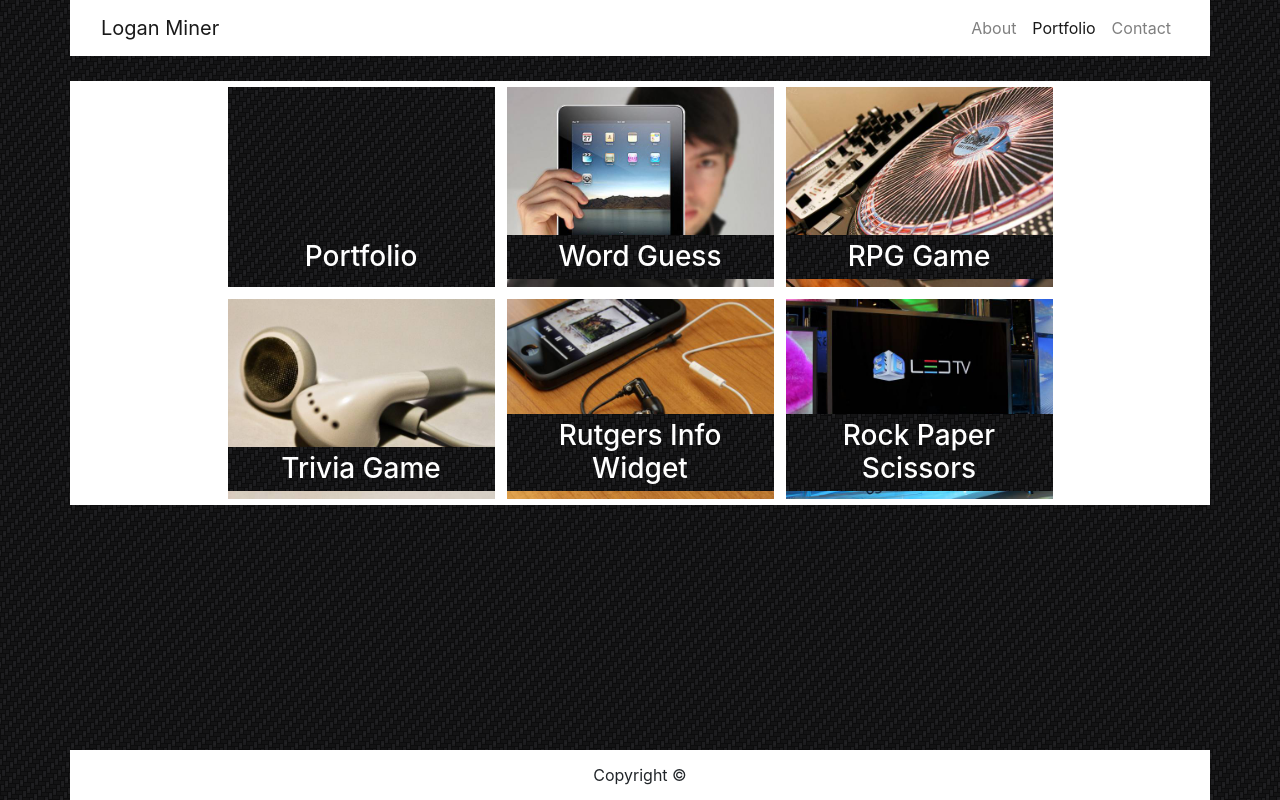
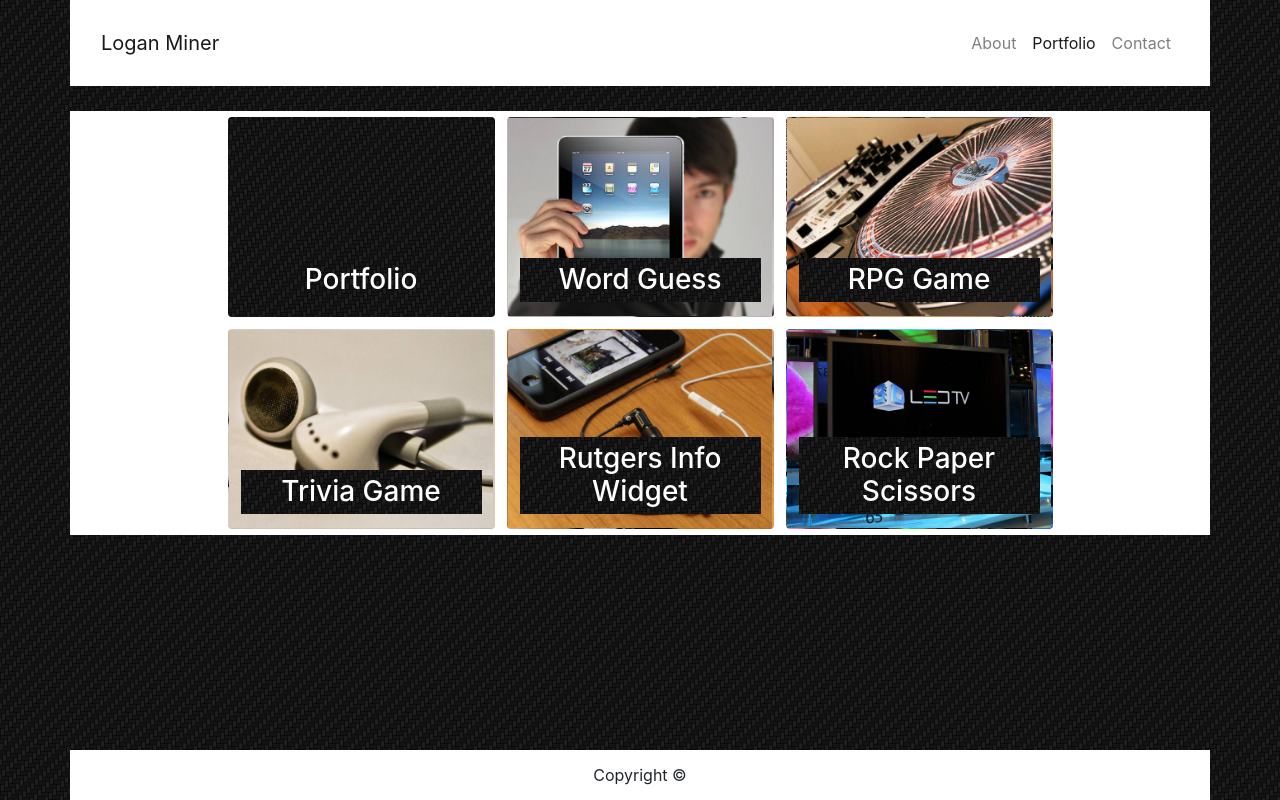
Before and after one commit to lrminer/Bootstrap-Portfolio, a plain HTML site: page portfolio.html in a window 1280 px wide. Drawn offline with nearby package versions, Linux system fonts and the light colour scheme.

Commit message:
added rounded 'buttons' on portfolio

```diff
--- a/assets/css/style.css
+++ b/assets/css/style.css
@@ -21,10 +21,15 @@ p {
 
 h1 {
 
-    color: #4aaaa5;
+    color: #007bff;
     padding: 15px 15px 0px;
 
 
+}
+
+.yourname {
+    color: #007bff;
+    padding: 20px 0px;
 }
 
 .img-profile {
@@ -68,7 +73,7 @@ h1 {
  {
     height: 200px;
     width: 267px;
-    background: #4aaaa5;
+    background: #007bff;
     margin: 6px;
 
 
--- a/portfolio.html
+++ b/portfolio.html
@@ -49,29 +49,29 @@
 
 
 
-                        <a href="#"><div class="work0 d-flex align-items-end justify-content-center ">
+                        <a href="#"><div class="work0 btn btn-link d-flex align-items-end justify-content-center ">
                             <h3 class="carbon-fiber0">Portfolio</h3>
                         </div></a>
 
 
-                       <a href="#"><div class="work1 d-flex align-items-end justify-content-center">
+                       <a href="#"><div class="work1 btn btn-link d-flex align-items-end justify-content-center">
                             <h3 class="carbon-fiber">Word Guess</h3>
                         </div></a>
 
 
-                        <a href="#"><div class="work2 d-flex align-items-end justify-content-center">
+                        <a href="#"><div class="work2 btn btn-link d-flex align-items-end justify-content-center">
                             <h3 class="carbon-fiber">RPG Game</h3>
                         </div></a>
 
-                        <a href="#"><div class="work3 d-flex align-items-end justify-content-center">
+                        <a href="#"><div class="work3 btn btn-link d-flex align-items-end justify-content-center">
                             <h3 class="carbon-fiber">Trivia Game</h3>
                         </div></a>
 
-                        <a href="#"><div class="work4 d-flex align-items-end justify-content-center">
+                        <a href="#"><div class="work4 btn btn-link d-flex align-items-end justify-content-center">
                             <h3 class="carbon-fiber">Rutgers Info Widget</h3>
                         </div></a>
 
-                        <a href="#"><div class="work5 d-flex align-items-end justify-content-center">
+                        <a href="#"><div class="work5 btn btn-link d-flex align-items-end justify-content-center">
                             <h3 class="carbon-fiber">Rock Paper Scissors</h3>
                         </div></a>
 
```
